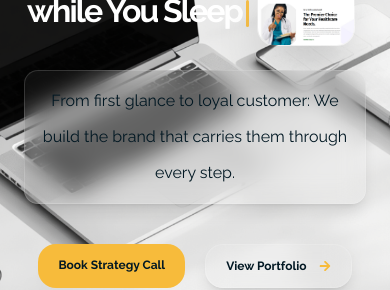
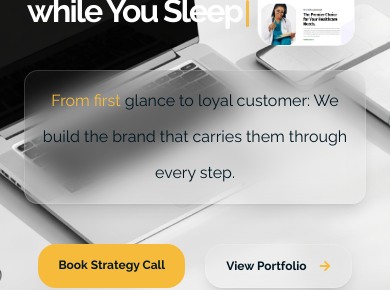
Before and after one commit to TechSisConsult/tech-sis-consult, a Next.js app: page / in a window 390 px wide. Shown: the part 291-581 px from the top of the page. Built offline with nearby package versions, Linux system fonts and the light colour scheme; no server answers.

Commit message:
Adjust color for hero subheading to fit mobile

```diff
--- a/src/components/home/Hero.tsx
+++ b/src/components/home/Hero.tsx
@@ -194,8 +194,9 @@ export default function Hero() {
             transition={{ delay: 0.2, duration: 0.7 }}
             className="mx-auto mt-6 max-w-2xl leading-9 rounded-xl text-[#021823] border border-white/15 bg-white/5 backdrop-blur-md px-4 py-3 shadow-lg"
           >
-            From first glance to loyal customer: We build the brand that carries
-            them through every step.
+            <span className="text-[#f7bb3b] sm:text-[#021823]">From first</span>{' '}
+            glance to loyal customer: We build the brand that carries them
+            through every step.
           </motion.p>
 
           {/* ── CTAs ── */}
```
